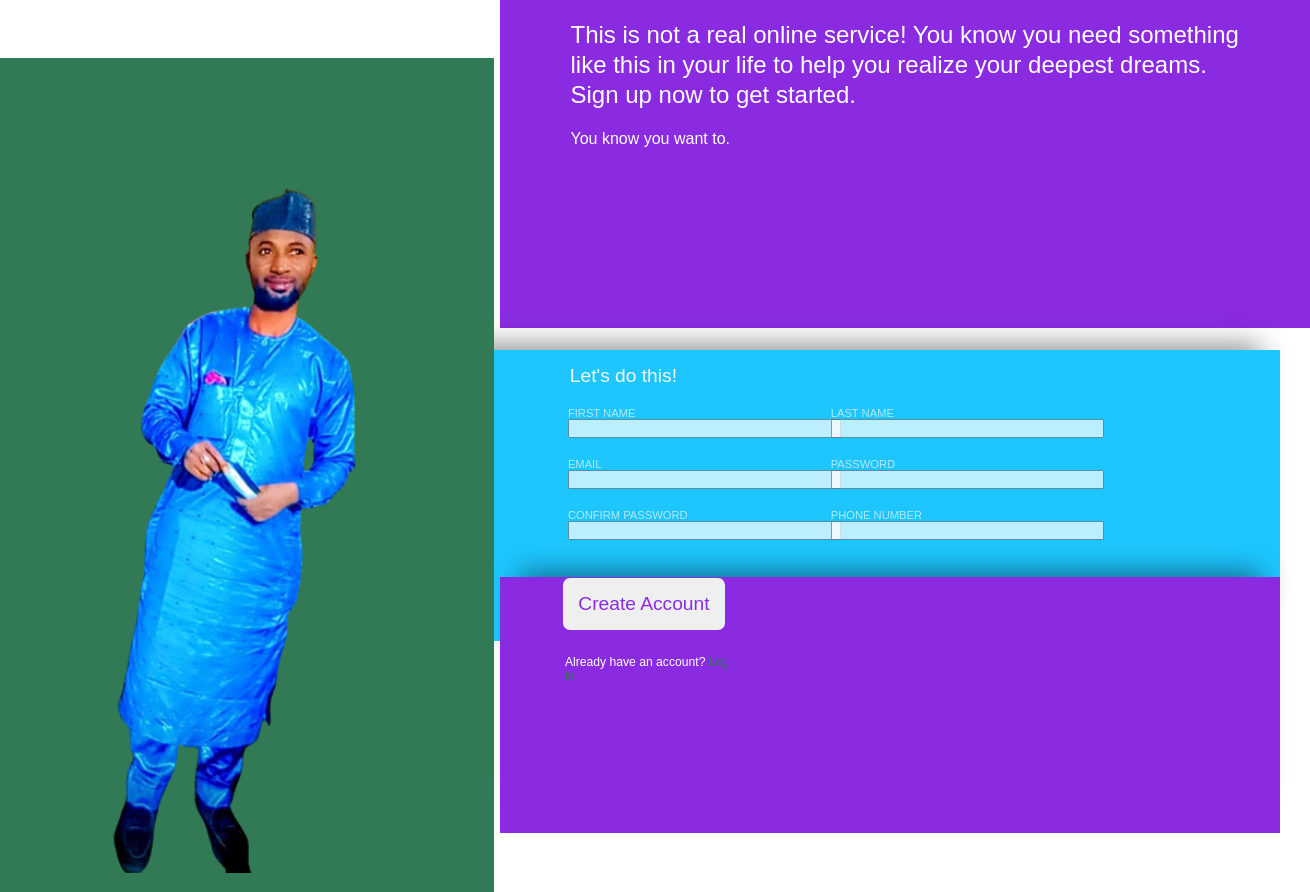
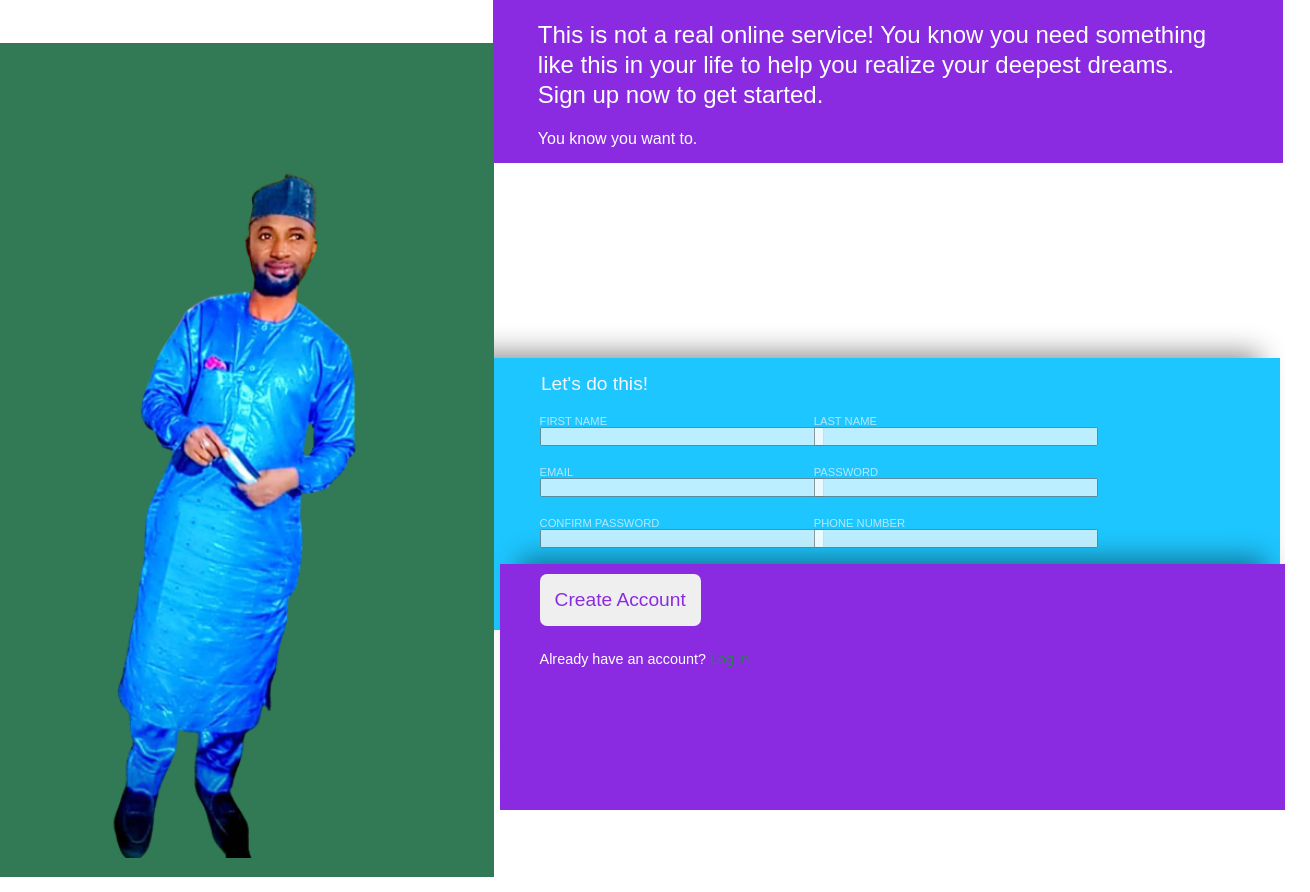
Before and after one commit to umarfaroukpa/odin-signup-page, a plain HTML site: page index.html in a window 1280 px wide. Shown: the whole page, 1310 px wide, since content can reach past the window. Drawn offline with Linux system fonts and the light colour scheme.

Commit message:
final touch

```diff
--- a/style.css
+++ b/style.css
@@ -7,7 +7,7 @@
 
 .picture{
     width: 38.62vw;
-    margin-top: -510px;
+    margin-top: -400px;
 }
 
 .text-1{
@@ -30,7 +30,7 @@
     height: auto;
     background-color: #327a56;
     position: relative;
-    top: 30vh;
+    top: 35vh;
     gap: 1vw;
     padding: 15px 0;
     justify-content: center;
@@ -42,16 +42,16 @@
     flex-direction: column;
     width: 50%;
     background-size: auto;
-    margin-left: 39.1%;
+    margin-left: 38.5%;
     color: white;
     background-color: blueviolet;
-    padding: 20px 50px 180px 120px;
+    padding: 20px 55px 15px 95px;
 }
 
 .letsdo{
     font-size: 1.2rem;
     font-weight: 500;
-    margin-left: 24%;
+    margin-left: 22.5%;
     margin-bottom: 340px;
     padding-top: 15px;
 }
@@ -61,9 +61,8 @@
     flex-flow: row wrap;
     gap: 20px;
     padding-top: 20px;
-    margin-left: 27%;
+    margin-left: 25.5%;
     margin-top: -340px;
-    padding-bottom: 0px;
     /* box-shadow: rgba(0, 0, 0, 0.45) 0px 25px 20px -20px; */
 
 }
@@ -71,9 +70,10 @@
 form{
     background-color: #1dc6ff;
     color: whitesmoke;
-    height: 32.3vh;
+    height: 34vh;
    box-shadow:  rgba(0, 0, 0, 0.45) 0px -25px 26px -20px;
-   padding-bottom: 33px;
+   margin-top: 63px;
+   width: 100%;
 
 }
 
@@ -89,26 +89,28 @@ form{
 }
 
 footer{
-    margin-top:17px;
+    margin-top:-3.52px;
     background-color: blueviolet;
-    padding: 1px 545px 150px 0px;
-    margin-left: -98px;
-    margin-bottom: -40px;
+    padding: 10px 435px 143px 350px;
+    margin-left: -70px;
+    margin-bottom: -30px;
     box-shadow: rgba(0, 0, 0, 0.45) 0px -25px 26px -20px;
+
 }
 button{
     padding: 15px 15px;
     border-radius: 7px;
     font-size: 1.2rem;
-    margin-left: 27%;
+    margin-left: -310px;
     color: blueviolet;
     border: white;
 }
 .account{
     margin-top: 25px;
-    font-size: 0.76rem;
-    margin-left: 65px;
+    font-size: 0.9rem;
+    margin-left: -310px;
     color: white;
+
 }
 
 a{
```
Also changed, not shown: index.html (+3 -1 lines).
